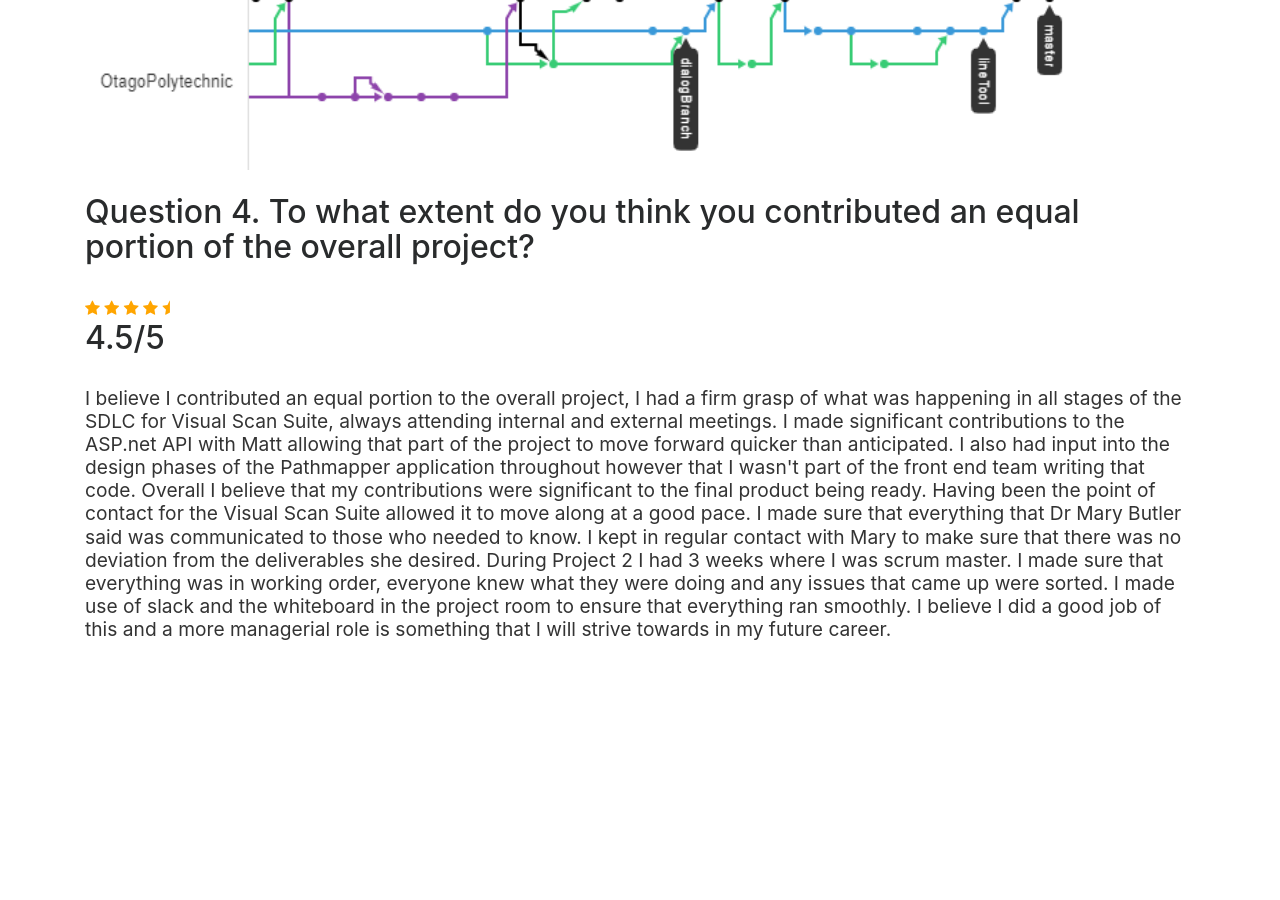
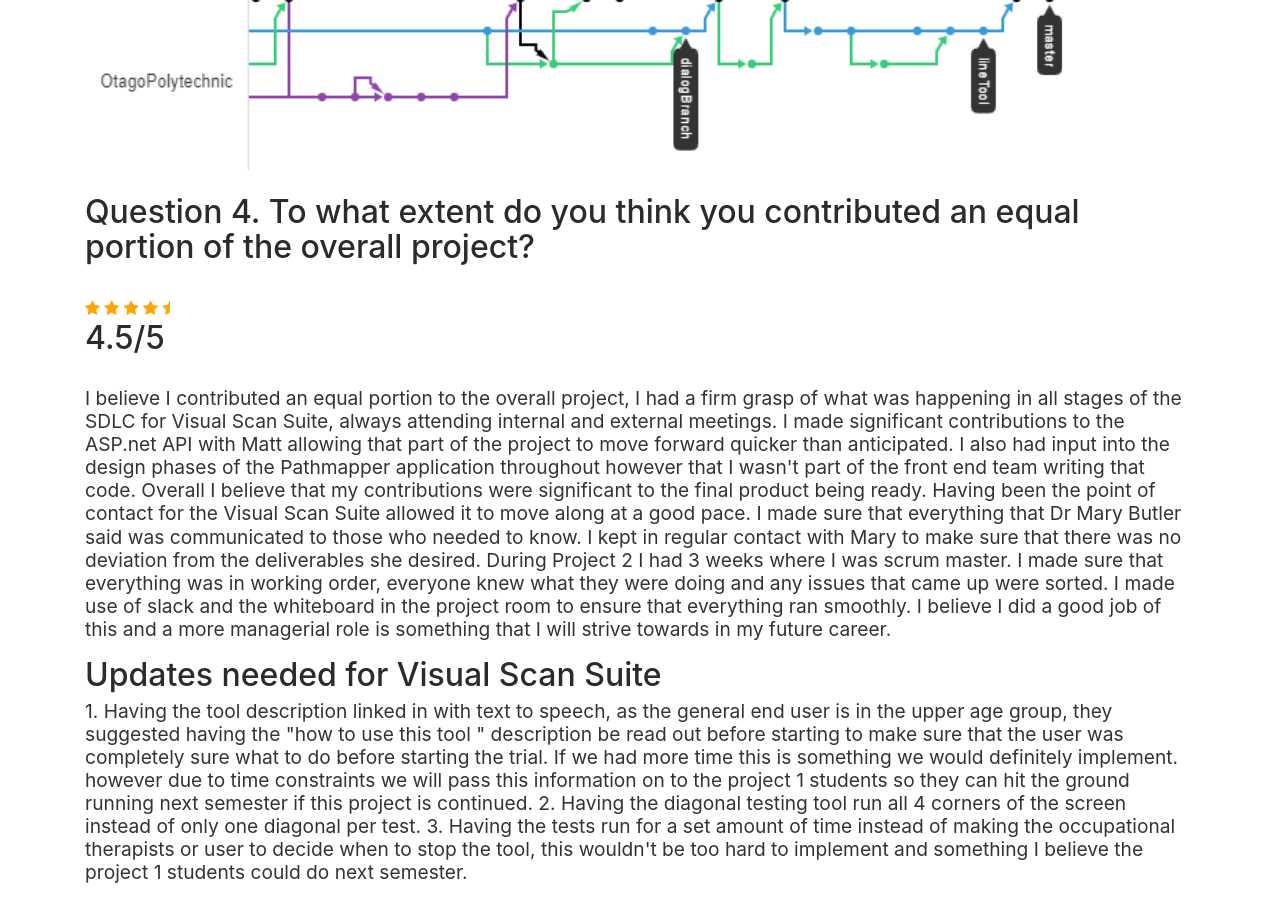
Before and after one commit to aberhjk1/aberhjk1.github.io, a Jekyll site: the page built from selfreview.html, in a window 1280 px wide and 900 px high, scrolled down 14350 px. Built offline with Jekyll 4.4.1, drawn with Linux system fonts in a browser that asks for light colours; nearby versions of some CDN libraries; before the commit the page ends 15007 px from its top, so only the background shows below that.

Commit message:
Update selfreview.html

```diff
--- a/selfreview.html
+++ b/selfreview.html
@@ -255,3 +255,15 @@
 Having been the point of contact for the Visual Scan Suite allowed it to move along at a good pace. I made sure that everything that Dr Mary Butler said was communicated to those who needed to know. I kept in regular contact with Mary to make sure that there was no deviation from the deliverables she desired.
 During Project 2 I had 3 weeks where I was scrum master. I made sure that everything was in working order, everyone knew what they were doing and any issues that came up were sorted. I made use of slack and the whiteboard in the project room to ensure that everything ran smoothly. I believe I did a good job of this and a more managerial role is something that I will strive towards in my future career.
 </p>
+
+
+
+
+<h2>Updates needed for Visual Scan Suite</h2>
+
+<p>
+   1. Having the tool description linked in with text to speech, as the general end user is in the upper age group, they suggested having the "how to use this tool " description be read out before starting to make sure that the user was completely sure what to do before starting the trial. If we had more time this is something we would definitely implement. however due to time constraints we will pass this information on to the project 1 students so they can hit the ground running next semester if this project is continued.
+2. Having the diagonal testing tool run all 4 corners of the screen instead of only one diagonal per test.
+3. Having the tests run for a set amount of time instead of making the occupational therapists or user to decide when to stop the tool, this wouldn't be too hard to implement and something I believe the project 1 students could do next semester.
+
+</p>
```
